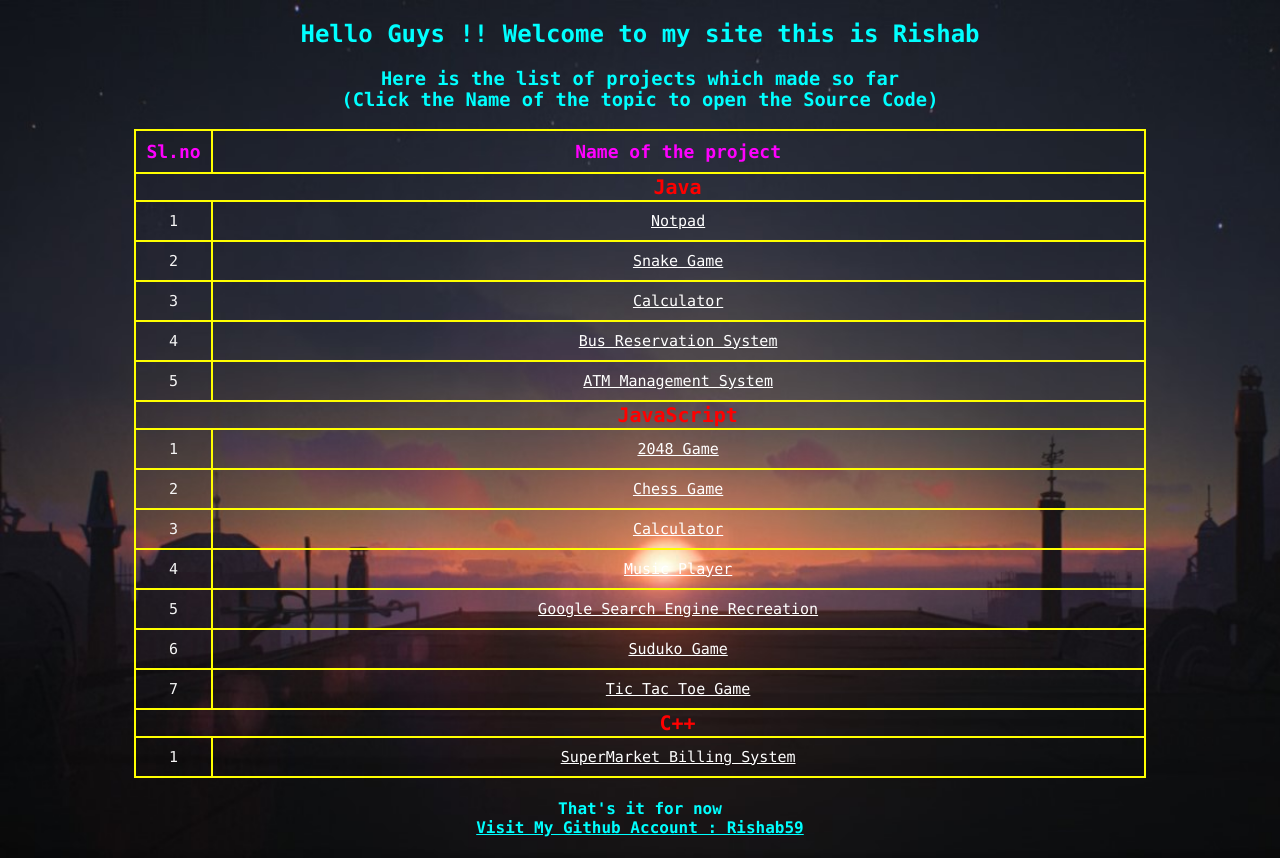
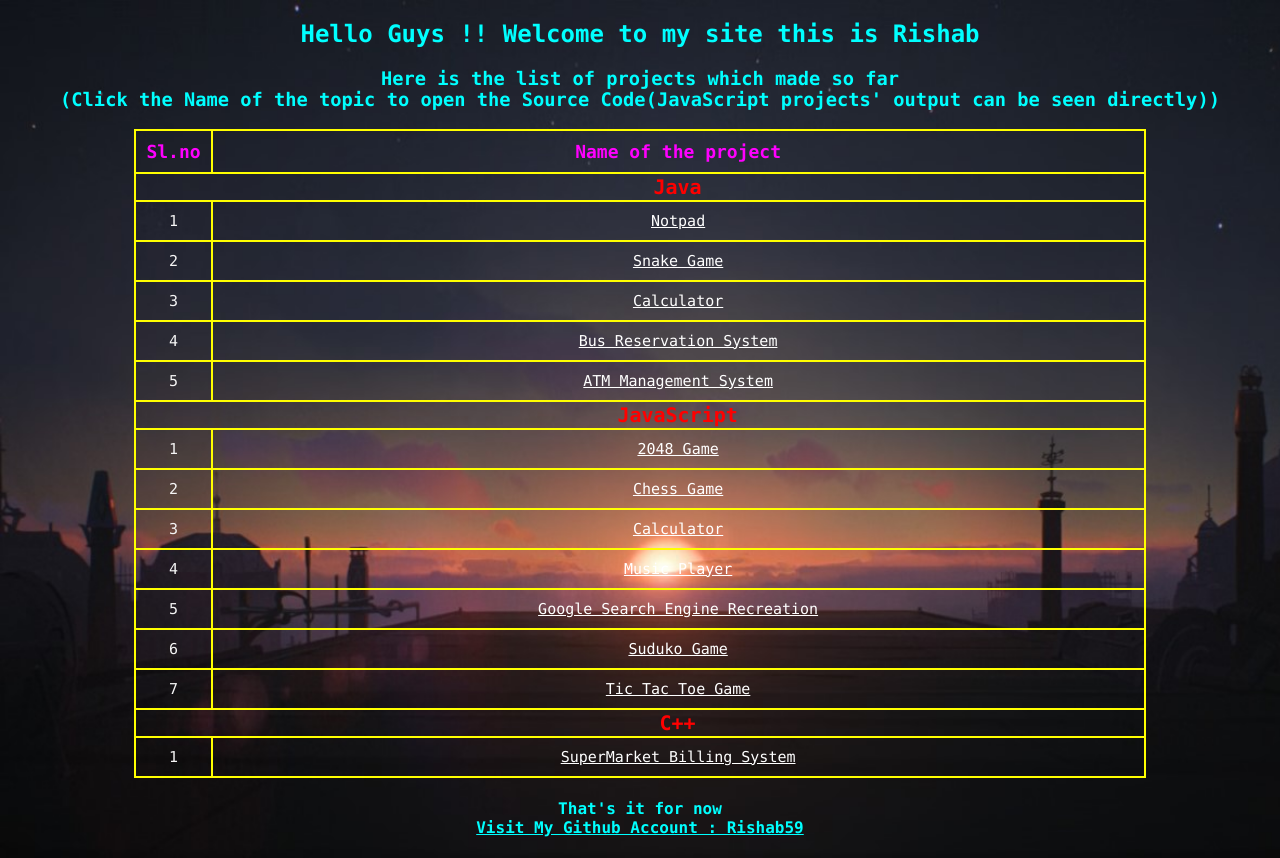
Before and after one commit to Rishab59/Rishab_Website, a plain HTML site: page index.html in a window 1280 px wide. Drawn offline with Linux system fonts and the light colour scheme.

Commit message:
Update index.html

```diff
--- a/index.html
+++ b/index.html
@@ -97,7 +97,7 @@
 
         <h2>Hello Guys !! Welcome to my site this is Rishab</h2>
 
-        <h3>Here is the list of projects which made so far<br>(Click the Name of the topic to open the Source Code)</h3>
+        <h3>Here is the list of projects which made so far<br>(Click the Name of the topic to open the Source Code(JavaScript projects' output can be seen directly))</h3>
 
         <table>
 
```
